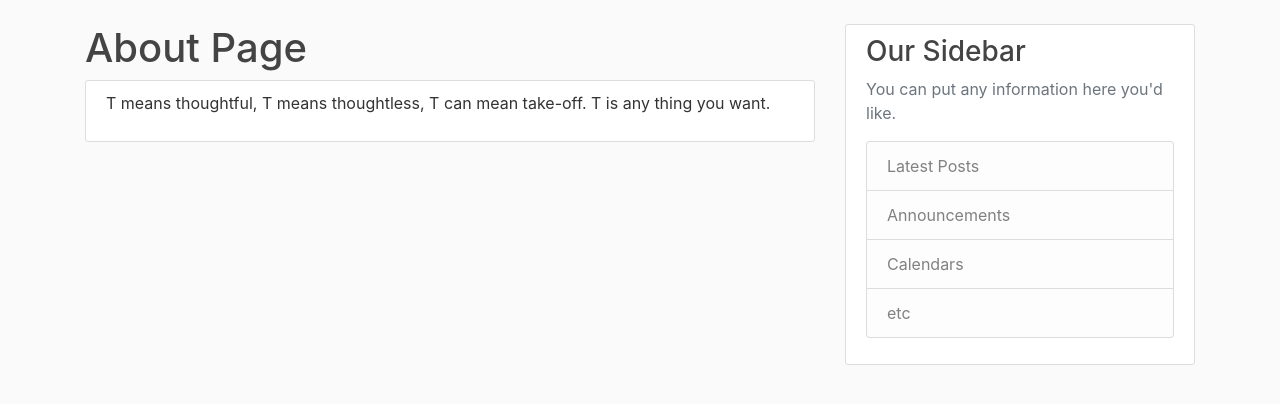
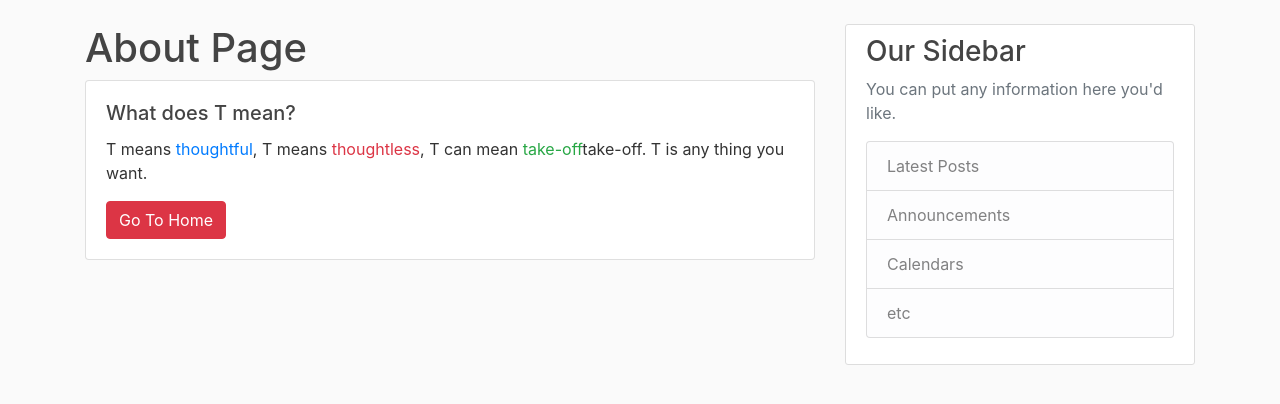
Before and after one commit to sarthoksarik/django_blog_deployed, a Django app: page /about/ in a window 1280 px wide. Shown: the part 56-460 px from the top of the page. Run offline with Django 3.2, Linux system fonts and the light colour scheme; parts of the project's set-up code (start-up, migrations or seed data) failed here and were passed over; some libraries are stand-ins or nearby versions.

Commit message:
more changes in about

```diff
--- a/blog/templates/blog/about.html
+++ b/blog/templates/blog/about.html
@@ -1,12 +1,16 @@
 {% extends "blog/base.html" %}
 {% block content %}
 <h1>About Page</h1>
-<div class="content-section">
-    <div>
-        <p>
-            T means thoughtful, T means thoughtless, T can mean take-off. T is
+
+<div class="card">
+    <div class="card-body">
+        <h5 class="card-title">What does T mean?</h5>
+        <p class="card-text">
+            T means <span class="text-primary">thoughtful</span>, T means <span class="text-danger">thoughtless</span>,
+            T can mean <span class="text-success">take-off</span>take-off. T is
             any thing you want.
         </p>
+        <a href="{% url 'blog-home' %}" class="btn btn-danger">Go To Home</a>
     </div>
 </div>
 {% endblock content %}
```
